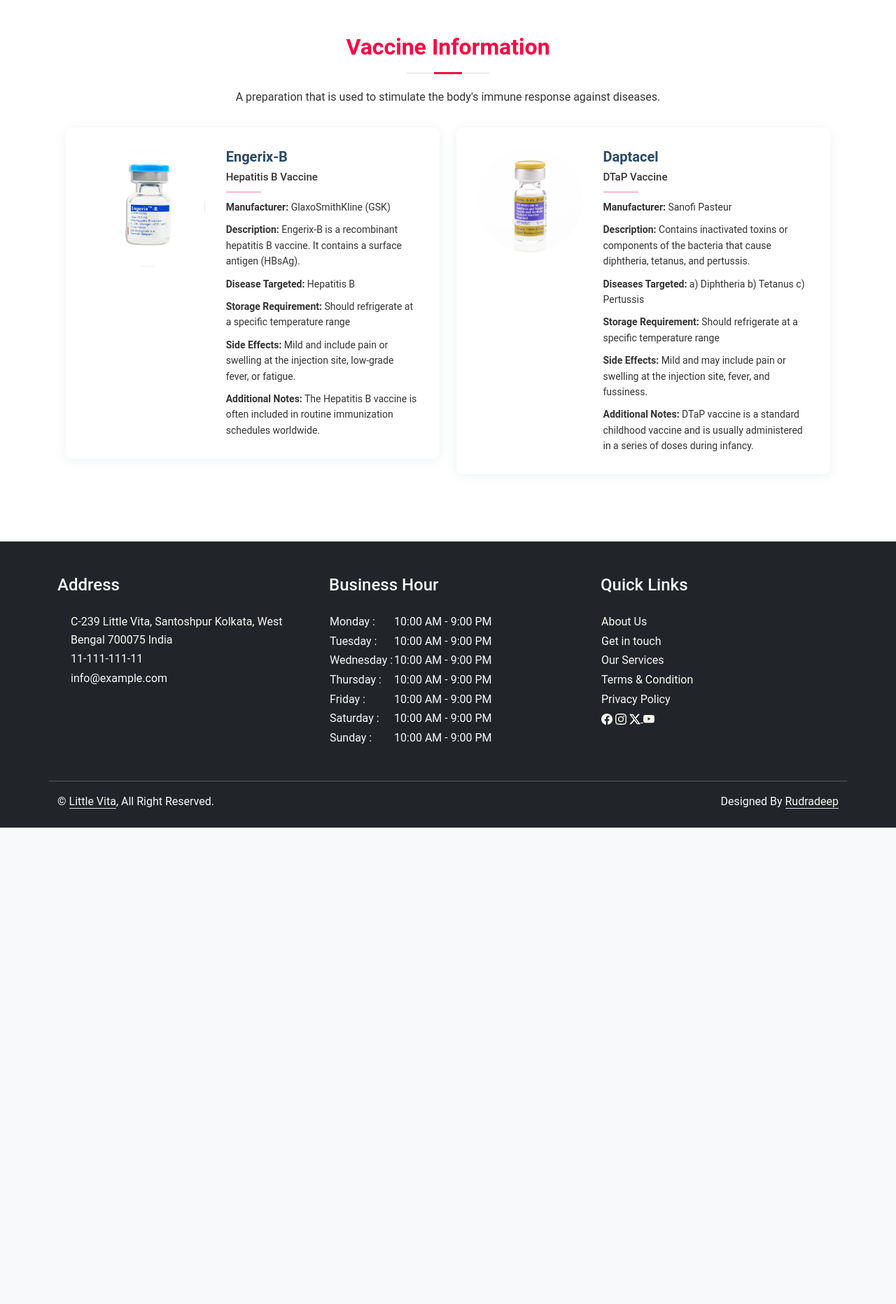
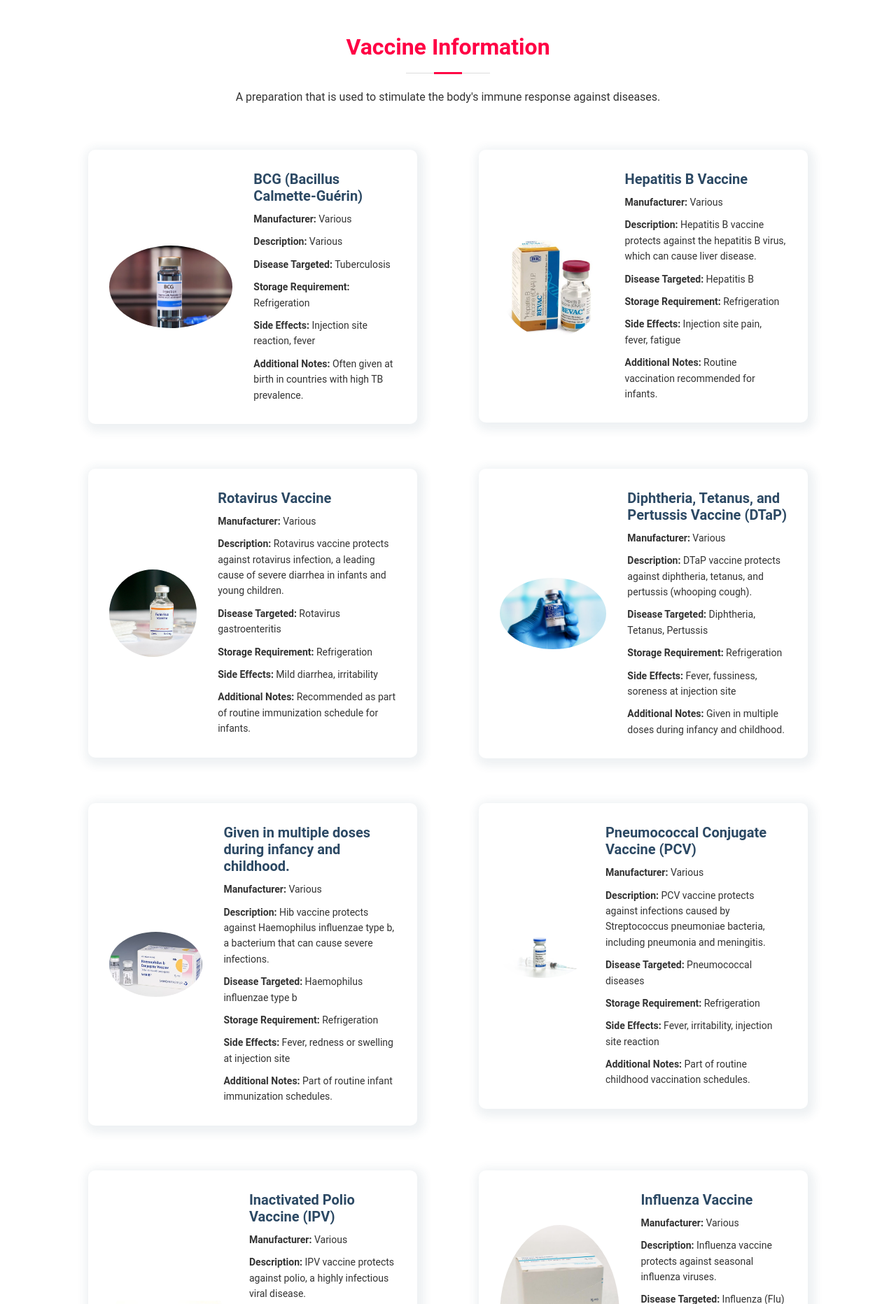
Before and after one commit to Subhasree09/LittleVita, a Django app: page /vaccine/ in a window 1280 px wide. Shown: the part 58-1922 px from the top of the page at 70% size. Before the commit the page ends 1241 px from the top, so only its background shows below. Run offline with Django 4.2, Linux system fonts and the light colour scheme; data comes from the database, SQL or seed files in the repository; both versions use the stored data as it was after the commit.

Commit message:
vaccine in dashboard and vaccine information page

```diff
--- a/Base/static/Base/css/vaccine.css
+++ b/Base/static/Base/css/vaccine.css
@@ -161,8 +161,10 @@ h1{
 
   .custom-doctors .custom-member {
     position: relative;
-    box-shadow: 0px 2px 15px rgba(44, 73, 100, 0.08);
+    box-shadow: 3px 4px 13px 7px rgba(44, 73, 100, 0.08);
     padding: 30px;
+    /* border: #1977cc solid 1px; */
+    margin: 2rem;
     border-radius: 10px;
   }
 
--- a/Base/templates/Base/vaccine.html
+++ b/Base/templates/Base/vaccine.html
@@ -33,45 +33,23 @@
       </div>
 
       <div class="row">
-
+        {% for vaccine in vaccines %}
         <div class="col-lg-6">
-          <div class="custom-member d-flex align-items-start">
-            <div class="custom-pic"><img src={% static "Base/media/1.jpg" %} class="img-fluid" alt=""></div>
+          <div class="custom-member d-flex align-items-center">
+            <div class="custom-pic"><img src={{vaccine.image.url}} class="img-fluid" alt=""></div>
             <div class="custom-member-info">
-              <h4>Engerix-B</h4>
-              <span>Hepatitis B Vaccine</span>
-              <p><b>Manufacturer:</b> GlaxoSmithKline (GSK)</p>
-              <p><b>Description:</b> Engerix-B is a recombinant hepatitis B vaccine. It contains a surface antigen
-                (HBsAg).</p>
-              <p><b>Disease Targeted:</b> Hepatitis B</p>
-              <p><b>Storage Requirement:</b> Should refrigerate at a specific temperature range</p>
-              <p><b>Side Effects:</b> Mild and include pain or swelling at the injection site, low-grade fever, or
-                fatigue.</p>
-              <p><b>Additional Notes:</b> The Hepatitis B vaccine is often included in routine immunization schedules
-                worldwide.</p>
+              <h4>{{vaccine.vaccine_name}}</h4>
+              {% comment %} <span>Hepatitis B Vaccine</span> {% endcomment %}
+              <p><b>Manufacturer:</b> {{vaccine.manufacturer}}</p>
+              <p><b>Description:</b> {{vaccine.description}}</p>
+              <p><b>Disease Targeted:</b> {{vaccine.disease_targeted}}</p>
+              <p><b>Storage Requirement:</b> {{vaccine.storage_requirements}}</p>
+              <p><b>Side Effects:</b> {{vaccine.side_effects}}</p>
+              <p><b>Additional Notes:</b> {{vaccine.additional_notes}}</p>
             </div>
           </div>
         </div>
-
-        <div class="col-lg-6 mt-4 mt-lg-0">
-          <div class="custom-member d-flex align-items-start">
-            <div class="custom-pic"><img src={% static "Base/media/2.jpg" %} class="img-fluid" alt=""></div>
-            <div class="custom-member-info">
-              <h4>Daptacel</h4>
-              <span>DTaP Vaccine</span>
-              <p><b>Manufacturer:</b> Sanofi Pasteur</p>
-              <p><b>Description:</b> Contains inactivated toxins or components of the bacteria that cause diphtheria,
-                tetanus, and pertussis.</p>
-              <p><b>Diseases Targeted:</b> a) Diphtheria b) Tetanus c) Pertussis</p>
-              <p><b>Storage Requirement:</b> Should refrigerate at a specific temperature range</p>
-              <p><b>Side Effects:</b> Mild and may include pain or swelling at the injection site, fever, and fussiness.
-              </p>
-              <p><b>Additional Notes:</b> DTaP vaccine is a standard childhood vaccine and is usually administered in a
-                series of doses during infancy.</p>
-            </div>
-          </div>
-        </div>
-
+        {% endfor %}
       </div>
 
     </div>
--- a/Base/views.py
+++ b/Base/views.py
@@ -7,7 +7,7 @@ from django.contrib.auth import authenticate, login, logout
 from django.contrib.auth.decorators import login_required
 import openai
 from django.http import JsonResponse
-from .models import Parent, Child, Disease, Doctor, Nutrition, Vaccine
+from .models import Parent, Child, Disease, Doctor, Nutrition, Vaccine, VaccineStatus
 from decouple import config
 from datetime import date, datetime
 
@@ -106,12 +106,20 @@ def dashboard(request):
                     return redirect('dashboard')
 
         parent = Parent.objects.get(user=request.user)
+        context['parent'] = parent
+
         children = Child.objects.filter(parent=parent)
-        context['parent'] = parent
+        for child in children:
+            vaccine_statuses = VaccineStatus.objects.filter(child=child, completed=True)
+            child.vaccines_taken = [status.vaccine for status in vaccine_statuses]
         context['children']=children
 
-        vaccine_status = VaccineStatusForm(request.POST or None, user=parent)
-        context['vaccine_status'] = vaccine_status
+
+        for child in children:
+            print(type(child.vaccines_taken))
+
+        vaccine_status_form = VaccineStatusForm(request.POST or None, user=parent)
+        context['vaccine_status'] = vaccine_status_form
 
         return render(request, 'Base/dashboard.html', context)
     else:
@@ -217,7 +225,10 @@ def disease(request):
     return render(request, 'Base/disease.html', context)
 
 def vaccine(request):
-    return render(request, 'Base/vaccine.html')
+
+    vaccines= Vaccine.objects.all()
+    context = {'vaccines':vaccines}
+    return render(request, 'Base/vaccine.html', context)
 
 def vaccine_schedule(request):
     return render(request, 'Base/vaccine_schedule.html')
```
Also changed, not shown: Base/templates/Base/dashboard.html (+5 -3 lines), db.sqlite3.
